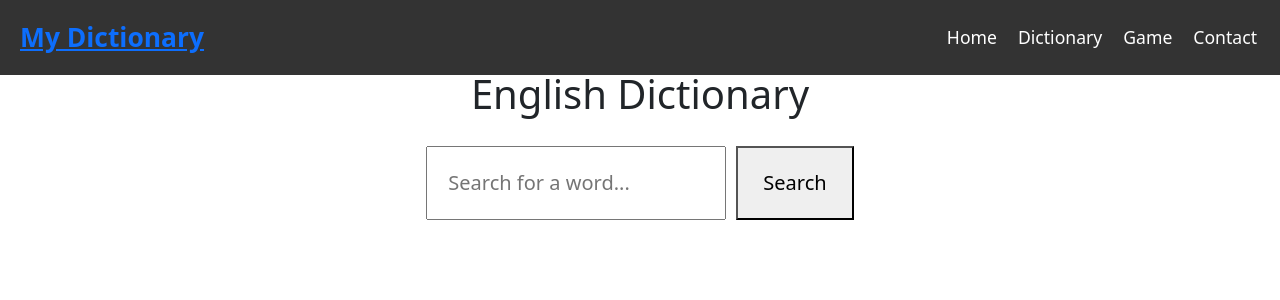
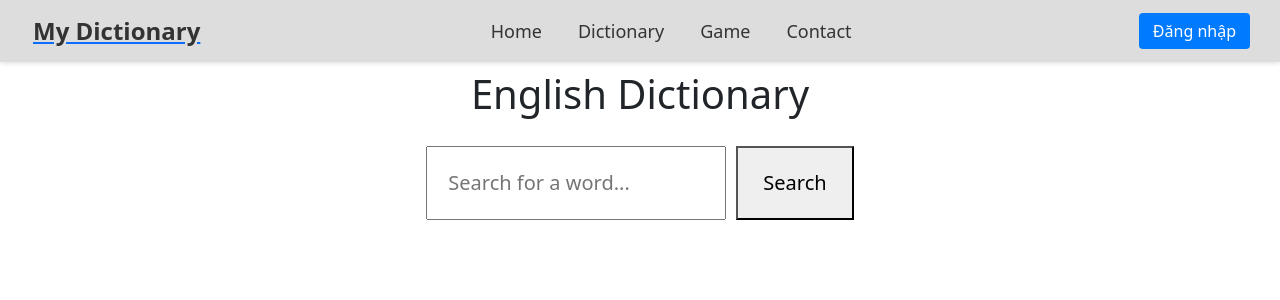
Before and after one commit to trietle847/project_1, a Vue app in the folder frontend/: page /home in a window 1280 px wide. Shown: the top 300 px of the page. Built offline with nearby package versions, Linux system fonts and the light colour scheme.

Commit message:
update status login

```diff
--- a/frontend/src/components/navbar.vue
+++ b/frontend/src/components/navbar.vue
@@ -1,17 +1,29 @@
 <template>
   <div>
     <nav class="navbar">
-      <div>
+      <div class="nav-left">
         <router-link to="/home">
           <div class="logo" router-link to="/home">My Dictionary</div>
         </router-link>
       </div>
+
+      <div class="nav-center">
         <ul class="nav-links">
           <li><a href="/">Home</a></li>
           <li><a href="/dictionary">Dictionary</a></li>
           <li><a href="/about">Game</a></li>
           <li><a href="/contact">Contact</a></li>
         </ul>
+      </div>
+
+      <div class="nav-right">
+        <div v-if="isLoggedIn">
+          <span class="username">Xin chào {{ hoten }}</span>
+          <button class="btn logout" @click="logOut">Đăng xuất</button>
+        </div>
+        <button v-else class="btn login" @click="gotoLoginPage">Đăng nhập</button>
+      </div>
+
     </nav>
   </div>
 </template>
@@ -19,51 +31,129 @@
 <script>
 export default {
   name: "Navbar",
+  data() {
+    return {
+      isLoggedIn: false,
+      hoten: "",
+    };
+  },
+  mounted() {
+    this.checkLoginStatus();
+  },
+  methods: {
+    gotoLoginPage() {
+      this.$router.push("/login")
+    },
+    checkLoginStatus() {
+      this.isLoggedIn = localStorage.getItem("isLoggedIn") === "true"
+      const hoten = localStorage.getItem("hoten") || "";
+
+      this.isLoggedIn = this.isLoggedIn;
+      this.hoten = hoten
+    },
+    logOut() {
+      localStorage.removeItem("isLoggedIn");
+      localStorage.removeItem("hoten")
+
+      this.isLoggedIn = false;
+      this.hoten = "";
+    }
+  }
 };
 </script>
 
 <style scoped>
 .navbar {
-  height: 75px;
-  font-size:1.1rem;
     display: flex;
+    align-items: center;
     justify-content: space-between;
-  align-content: center;
-  background-color: #333;
-  padding: 10px 20px;
-  color: white;
-  position:fixed;
+    padding: 10px 30px;
+    background-color: #f8f9fa;
+    box-shadow: 0 2px 4px rgba(0, 0, 0, 0.1);
+    position: fixed;
     top: 0;
-  left :0;
-  width: 100%;
-  z-index: 1000;
+    left: 0;
+    right: 0;
+    background-color: #ddd;
   }
 
+  /* Bố cục 3 phần */
+  .nav-left,
+  .nav-center,
+  .nav-right {
+    display: flex;
+    align-items: center;
+  }
+
+  /* Logo */
   .logo {
-  font-size: 1.5em;
+    font-size: 24px;
     font-weight: bold;
+    color: #333;
+    text-decoration: none;
+  }
+
+  /* Menu trung tâm */
+  .nav-center {
+    flex: 1;
+    justify-content: center;
   }
 
   .nav-links {
     list-style: none;
     display: flex;
-  gap: 15px;
+    gap: 30px;
+    padding: 0;
     margin: 0;
-  padding: 0;
   }
 
-.nav-links li {
-  display: inline;
-}
-
-.nav-links a {
+  .nav-links li a {
     text-decoration: none;
-  color: white;
-  font-size: 1em;
+    color: #333;
+    font-size: 18px;
     transition: color 0.3s;
   }
 
-.nav-links a:hover {
-  color: #00bcd4;
+  .nav-links li a:hover {
+    color: #007bff;
+  }
+
+  /* Phần đăng nhập bên phải */
+  .nav-right {
+    gap: 15px;
+  }
+
+  .username {
+    font-size: 16px;
+    margin-right: 10px;
+    color: #333;
+  }
+
+  /* Các nút đăng nhập / đăng xuất */
+  .btn {
+    padding: 6px 14px;
+    font-size: 16px;
+    border: none;
+    border-radius: 4px;
+    cursor: pointer;
+    transition: background-color 0.3s;
+  }
+
+  .btn.login {
+    background-color: #007bff;
+    color: white;
+  }
+
+  .btn.login:hover {
+    background-color: #0056b3;
+  }
+
+  .btn.logout {
+    background-color: #dc3545;
+    color: white;
+  }
+
+  .btn.logout:hover {
+    background-color: #b02a37;
   }
 </style>
--- a/frontend/src/views/homePages/login.vue
+++ b/frontend/src/views/homePages/login.vue
@@ -48,6 +48,8 @@ export default {
 
         if (user.password === this.loginData.password) {
           alert("Đăng nhập thành công!");
+          localStorage.setItem("isLoggedIn",true);
+          localStorage.setItem("hoten", user.hoten)
           this.$router.push("/home");
         } else {
           alert("Sai mật khẩu, vui lòng nhập lại!");
```
Lines whose indentation alone changed are shown as unchanged.
